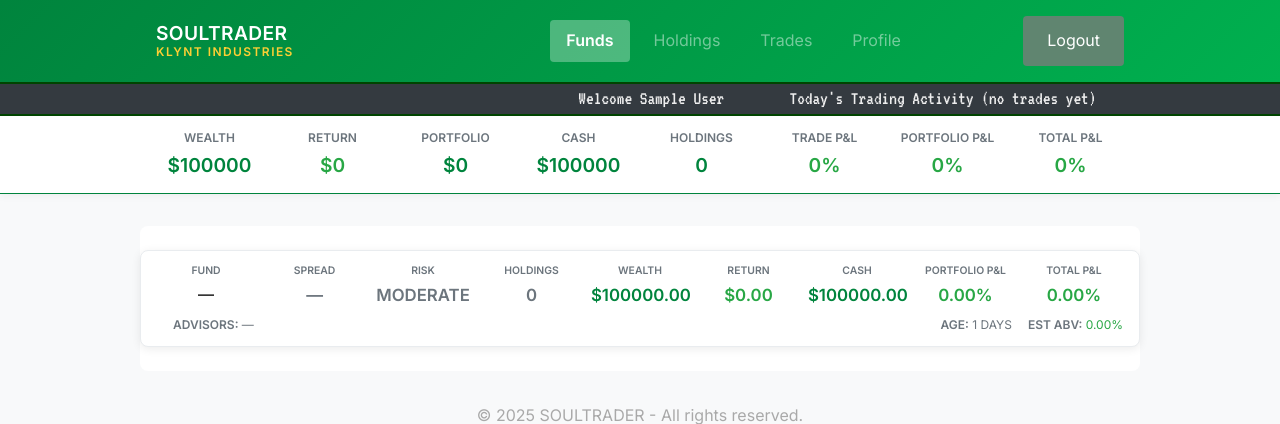
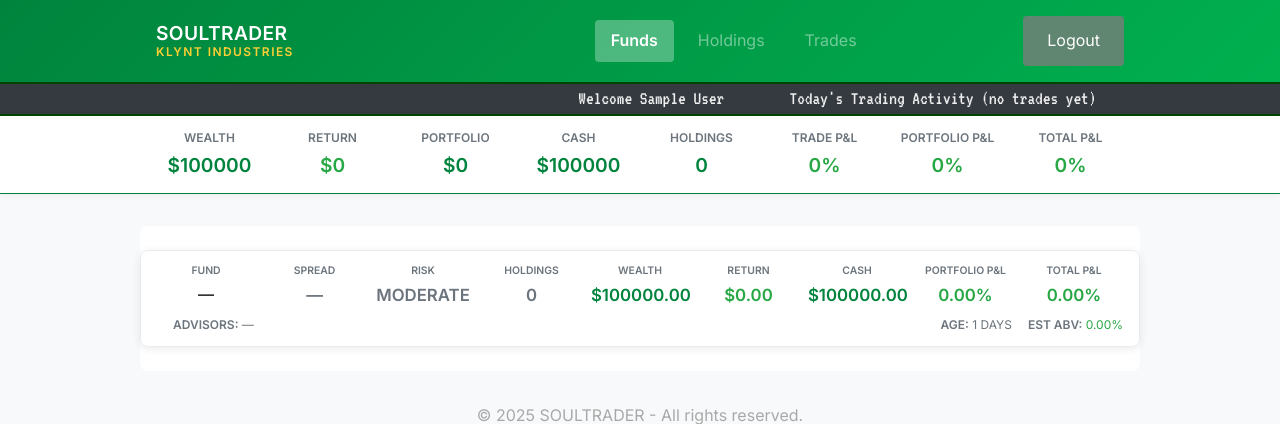
Before and after one commit to davemccarthy/SoulTrader, a Django app: page /funds/ in a window 1280 px wide. Shown: the top 424 px of the page. Run offline with Django 5.2, Linux system fonts and the light colour scheme; the visitor is signed in with stand-in values (Sample User, id 1); data comes from the database, SQL or seed files in the repository; data that the repository does not hold is empty.

Commit message:
Remove legacy Profile page from web navigation.
The Profile web view duplicated fund context and no longer matches the iOS-first tab model, so this removes its nav entry, route, view, and template while keeping Profile domain data intact.

Co-authored-by: Cursor <cursoragent@cursor.com>

```diff
--- a/core/templates/core/base.html
+++ b/core/templates/core/base.html
@@ -1398,7 +1398,6 @@
                     <a href="{% url 'core:funds' %}" {% if current_page == 'funds' %}class="active"{% endif %}>Funds</a>
                     <a href="{% url 'core:holdings' %}" class="{% if current_page == 'holdings' %}active {% endif %}{% if not current_fund %}nav-disabled{% endif %}">Holdings</a>
                     <a href="{% url 'core:trades' %}" class="{% if current_page == 'trades' %}active {% endif %}{% if not current_fund %}nav-disabled{% endif %}">Trades</a>
-                    <a href="{% url 'core:profile' %}" class="{% if current_page == 'profile' %}active {% endif %}{% if not current_fund %}nav-disabled{% endif %}">Profile</a>
                 {% endif %}
             </nav>
 
--- a/core/urls.py
+++ b/core/urls.py
@@ -12,5 +12,4 @@ urlpatterns = [
     path('holdings/<int:stock_id>/detail/', views.holding_detail, name='holding-detail'),
     path('holdings/<int:stock_id>/history/', views.holding_history, name='holding-history'),
     path('trades/', views.trades, name='trades'),
-    path('profile/', views.profile, name='profile'),
 ]
--- a/core/views.py
+++ b/core/views.py
@@ -975,16 +975,3 @@ def trades(request):
         'trades_chart_data_json': json.dumps(trades_chart_data),
     }
     return render(request, 'core/trades.html', context)
-
-
-@login_required
-def profile(request):
-    """Profile page — shows the session-scoped fund (profile)."""
-    user_profile = get_current_fund(request)
-    if user_profile is None:
-        return redirect('core:funds')
-    context = {
-        'current_page': 'profile',
-        'profile': user_profile,
-    }
-    return render(request, 'core/profile.html', context)
```
Also changed, not shown: core/templates/core/profile.html (deleted, +0 -42 lines).
